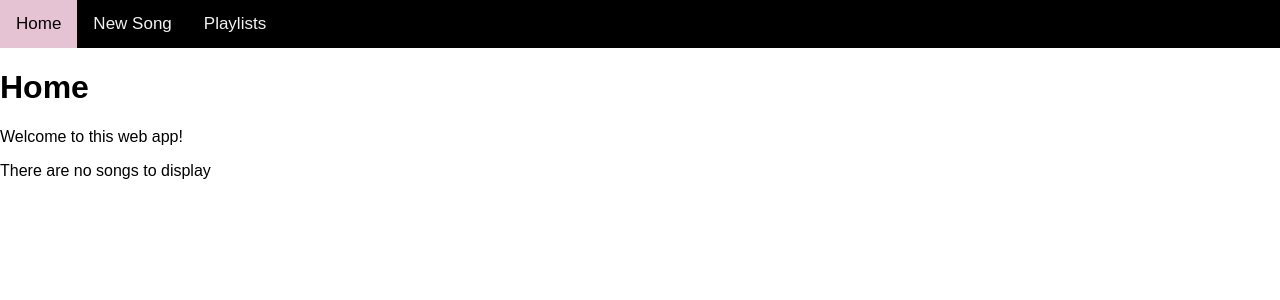
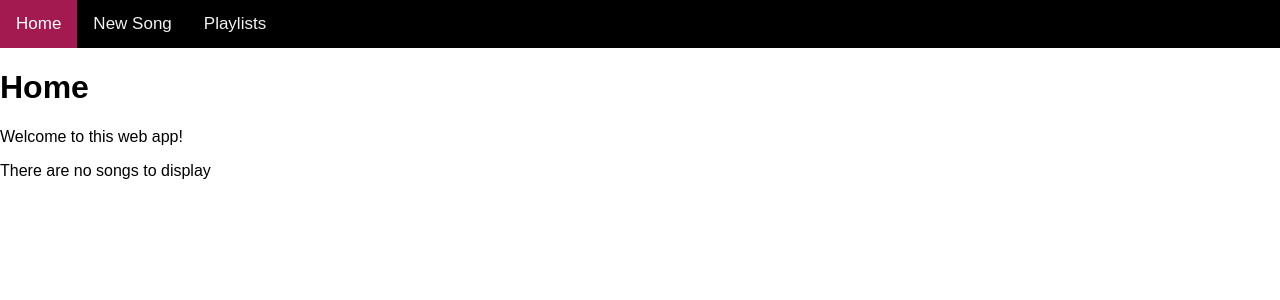
Before and after one commit to Catherine1000/playlistProject, a Flask app: page / in a window 1280 px wide, with the pointer over the restyled element. Shown: the top 300 px of the page. Run offline with Flask 2, Linux system fonts and the light colour scheme; data that the repository does not hold is empty.

Commit message:
Layout CSS Update

```diff
--- a/application/templates/layout.html
+++ b/application/templates/layout.html
@@ -22,8 +22,8 @@ body {
 }
 
 .topnav a:hover {
-  background-color: #e6c3d3;
-  color: black;
+  background-color: #a31a51;
+  color: white;
 }
 
 .topnav a.active {
```
